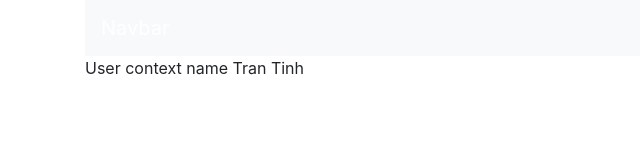
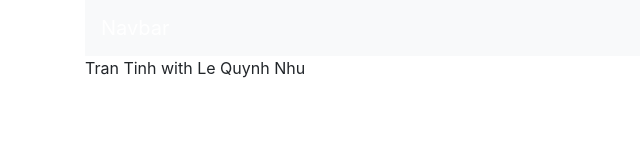
Before and after one commit to TranTinh96/Hooks, a React (Create React App) app: page / in a window 1280 px wide. Shown: the top 160 px of the page, without its empty margins (0-640 px from the left). Built offline with nearby package versions, Linux system fonts and the light colour scheme.

Commit message:
useContext Hook Part 2 ( Many Value)

```diff
--- a/src/App.js
+++ b/src/App.js
@@ -7,6 +7,8 @@ import Navbar from "react-bootstrap/Navbar"
 import ComponentC from "./components/componentC"
 
 export const UserContext = React.createContext();
+export const ChannelContext = React.createContext()
+
 function App() {
 
   return (
@@ -16,7 +18,9 @@ function App() {
       </Navbar>
       {/*<MouseContainer/>*/ }
       <UserContext.Provider value={'Tran Tinh'}>
-          <ComponentC/>
+        <ChannelContext.Provider value={'Le Quynh Nhu'} >
+            <ComponentC/>
+        </ChannelContext.Provider>
       </UserContext.Provider>
 
     </div>
--- a/src/components/componentC.js
+++ b/src/components/componentC.js
@@ -1,14 +1,13 @@
-import React, { Component } from 'react'
-import CompontentE from "./componentF"
+import React from "react";
+import CompontentF from "./componentF"
 
-export class ComponentC extends Component {
-   render() {
-      return (
-         <div>
-            <CompontentE/>
-         </div>
-      )
-   }
+
+function ComponentC(){
+   return(
+      <div>
+         <CompontentF/>
+      </div>
+   )
 }
 
-export default ComponentC
+export default ComponentC;
--- a/src/components/componentF.js
+++ b/src/components/componentF.js
@@ -1,23 +1,26 @@
-import React, { Component } from 'react'
-import {UserContext} from "../App"
+import React from "react";
+import { UserContext, ChannelContext } from "../App";
 
-export class componentF extends Component {
-   render() {
+function ComponentF() {
   return (
     <div>
       <UserContext.Consumer>
-               {
-                  user =>{
-                     return <div>
-                        User context name {user}
+        {user => {
+          return (
+            <ChannelContext.Consumer>
+              {chanel => {
+                return (
+                  <div>
+                    {user} with {chanel}
                   </div>
-                  }
-               }
+                );
+              }}
+            </ChannelContext.Consumer>
+          );
+        }}
       </UserContext.Consumer>
-
     </div>
-      )
-   }
+  );
 }
 
-export default componentF
+export default ComponentF;
```
Lines whose indentation alone changed are shown as unchanged.
